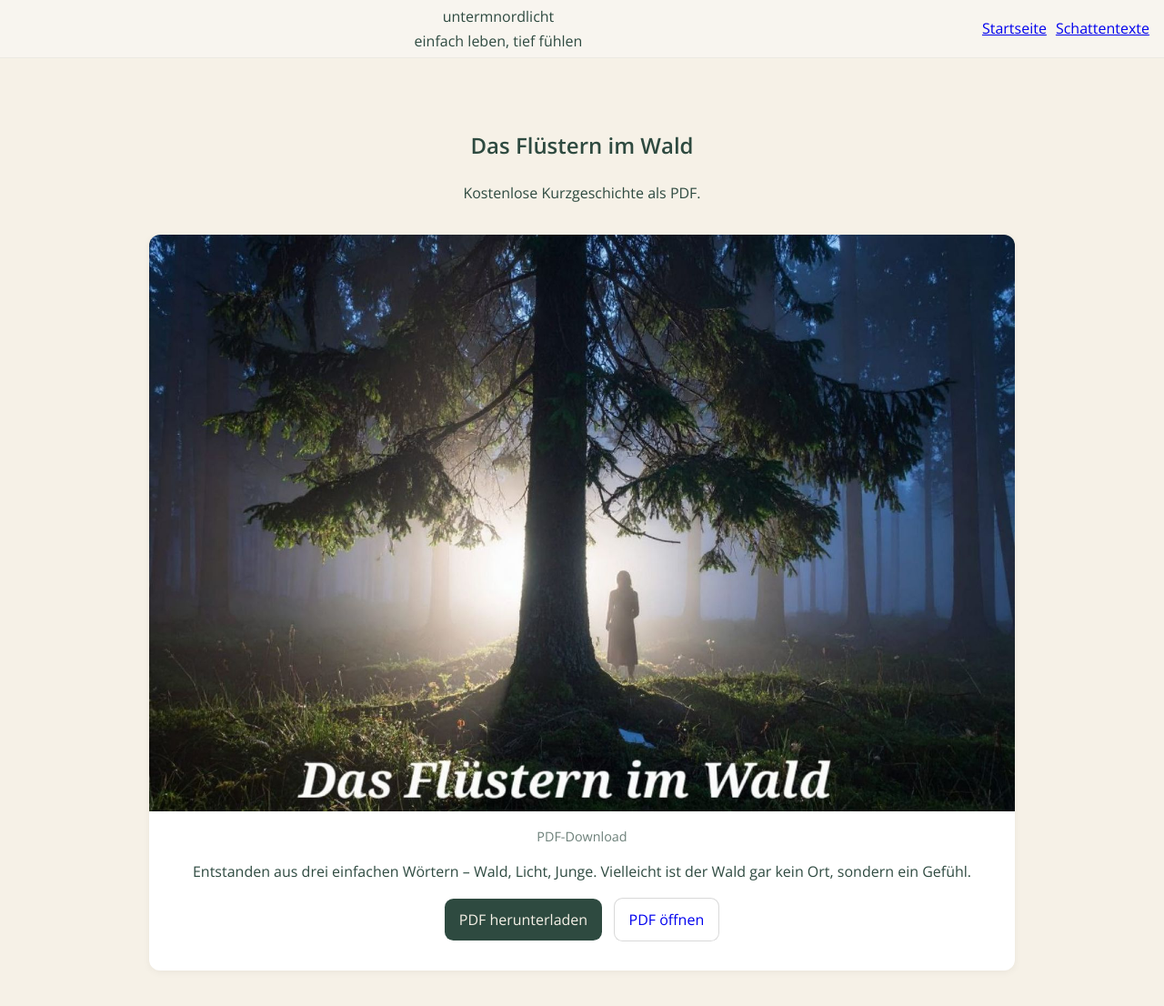
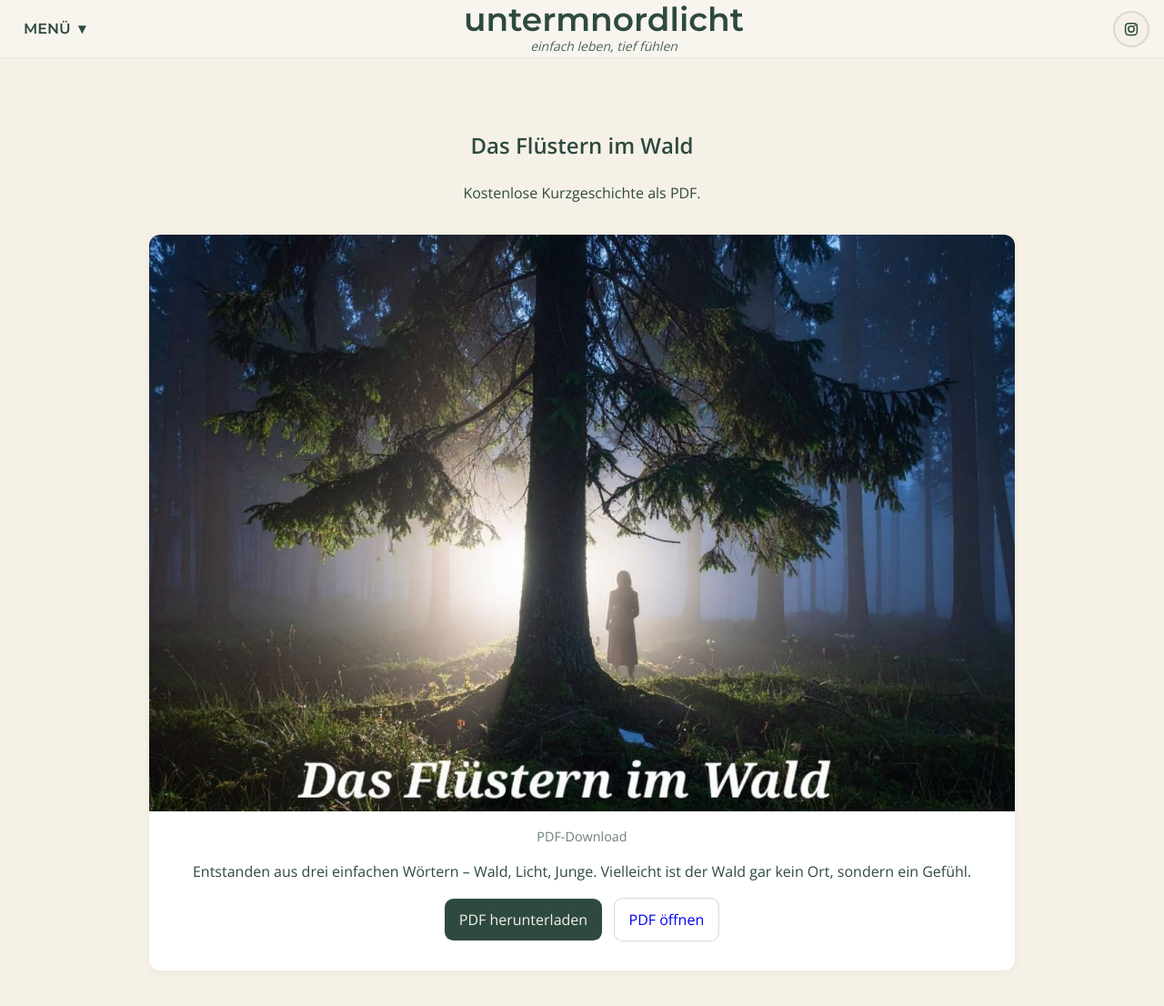
Before and after one commit to untermnordlicht/untermnordlicht, a Jekyll site: the page blog/schattentexte/buch/index.html, which Jekyll copies as it is, in a window 1280 px wide and 1123 px high. Shown: the top 1106 px of the window at 91% size. Built offline with Jekyll 4.4.1, drawn with Linux system fonts in a browser that asks for light colours.

Commit message:
Update index.html

```diff
--- a/blog/schattentexte/buch/index.html
+++ b/blog/schattentexte/buch/index.html
@@ -10,18 +10,30 @@
 
 <header class="topbar">
   <nav class="nav-left">
-    <!-- falls du keinen Button mehr nutzt: einfach weglassen -->
+    <button class="menu-button" aria-expanded="false" aria-controls="menu-panel">
+      MENÜ <span class="chev">▾</span>
+    </button>
+   <div id="menu-panel" class="menu-panel" role="menu">
+   <a role="menuitem" href="/" class="active">Startseite</a>
+  <a role="menuitem" href="/blog/schattentexte/">Schattentexte</a>
+</div>
   </nav>
-
   <div class="brand">
-    <div class="title">untermnordlicht</div>
-    <div class="subtitle">einfach leben, tief fühlen</div>
+    <h1><a href="index.html">untermnordlicht</a></h1>
+    <p class="motto">einfach leben, tief fühlen</p>
   </div>
-
-  <nav class="nav-right">
-    <a href="/">Startseite</a>
-    <a href="/blog/schattentexte/">Schattentexte</a>
-  </nav>
+  <div class="nav-right socials">
+    <!-- Instagram -->
+    <a class="social-link" href="https://instagram.com/untermnordlicht" target="_blank" rel="noopener" aria-label="Instagram">
+      <span class="icon-badge">
+        <svg viewBox="0 0 24 24" width="18" height="18" aria-hidden="true">
+          <rect x="3.5" y="3.5" width="17" height="17" rx="4.5" ry="4.5" fill="none" stroke="var(--forest)" stroke-width="2"/>
+          <circle cx="12" cy="12" r="4.2" fill="none" stroke="var(--forest)" stroke-width="2"/>
+          <circle cx="17.3" cy="6.7" r="1.2" fill="var(--forest)"/>
+        </svg>
+      </span>
+    </a>
+  </div>
 </header>
 
 <main id="inhalt" class="wrap" style="max-width:1000px; margin:2rem auto;">
```
